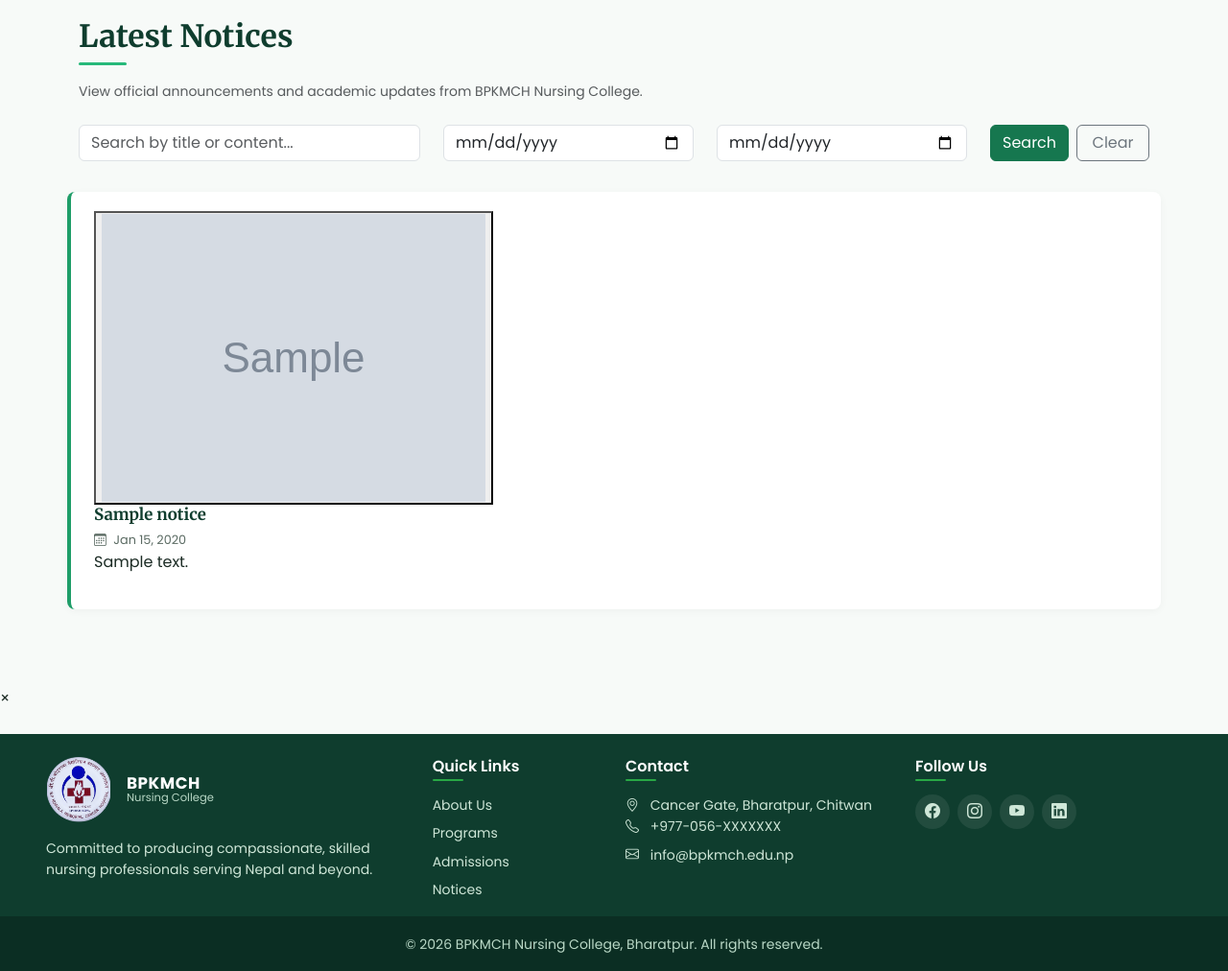
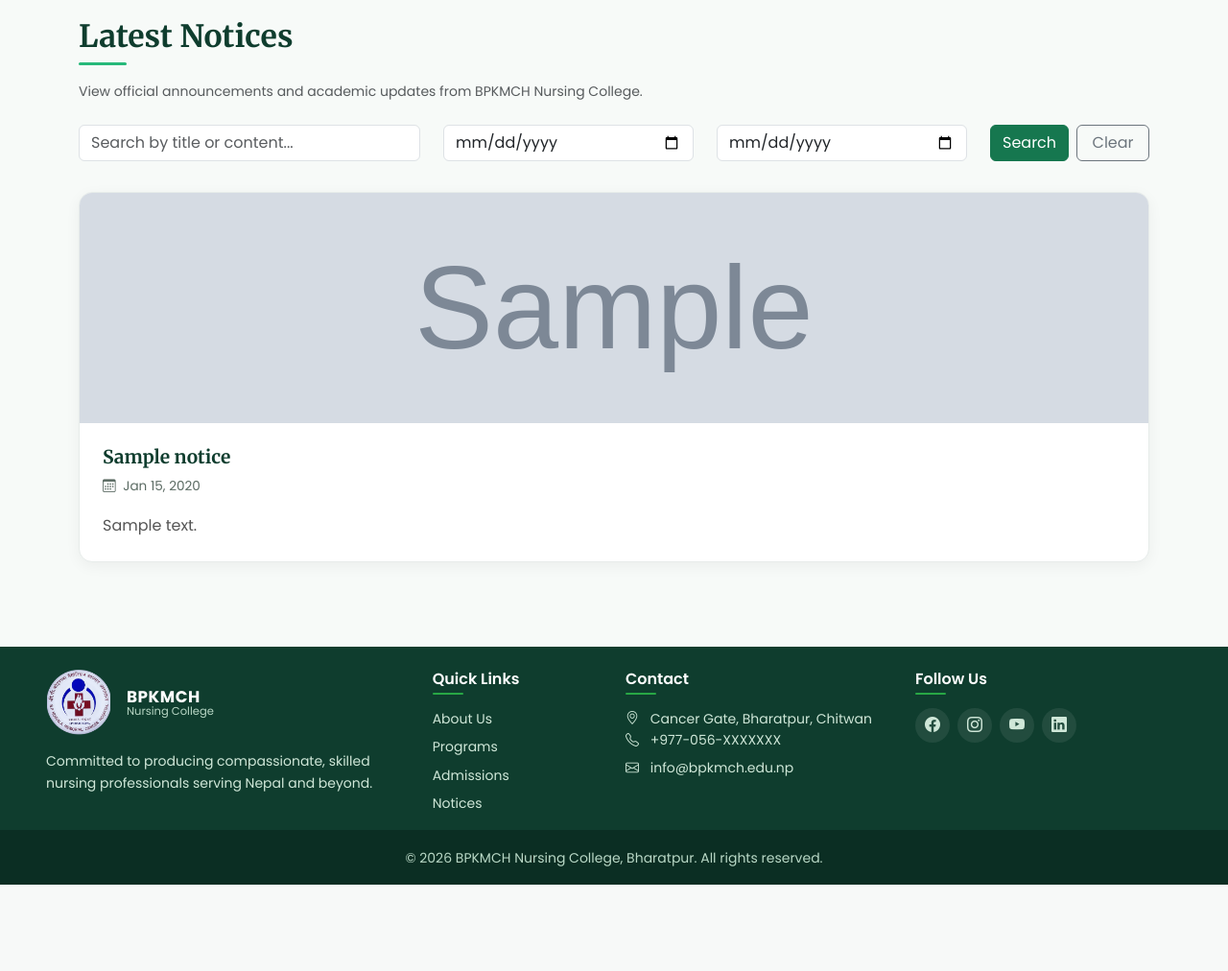
Before and after one commit to GowinG7/Nursing_college_website, a PHP site: page /notices.php in a window 1280 px wide. Shown: the part 333-1345 px from the top of the page at 96% size. After the commit the page ends 1255 px from the top, so only its background shows below. Run offline with PHP 8.4, Linux system fonts and the light colour scheme; tables that the repository leaves empty or names only in its code hold one stand-in row (values such as "Sample post"); grey boxes marked "Sample" are stand-in pictures.

Commit message:
styling all the style for better UI and design

```diff
--- a/assets/css/style.css
+++ b/assets/css/style.css
@@ -20,7 +20,127 @@ body {
   color: var(--ink);
   background: var(--bg);
   line-height: 1.6;
+  margin: 0;
 }
+/*
+   GALLERY
+ */
+
+.gallery-card {
+  overflow: hidden;
+  transition: all 0.3s ease;
+  border-radius: 12px;
+}
+
+.gallery-card:hover {
+  transform: translateY(-4px);
+}
+
+.gallery-image-btn {
+  border: 0;
+  padding: 0;
+  margin: 0;
+  width: 100%;
+  display: block;
+  background: transparent;
+  cursor: zoom-in;
+  overflow: hidden;
+}
+
+.gallery-image {
+  width: 100%;
+  height: 220px;
+  object-fit: cover;
+  display: block;
+  transition: transform 0.4s ease;
+}
+
+.gallery-image-btn:hover .gallery-image {
+  transform: scale(1.08);
+}
+
+/* Modal */
+
+.image-modal {
+  position: fixed;
+  inset: 0;
+  display: none;
+  justify-content: center;
+  align-items: center;
+  flex-direction: column;
+  background: rgba(0, 0, 0, 0.92);
+  z-index: 99999;
+}
+
+.image-modal.show {
+  display: flex;
+}
+
+.image-modal img {
+  max-width: 95vw;
+  max-height: 85vh;
+  object-fit: contain;
+  border-radius: 10px;
+}
+
+.image-modal-close {
+  position: absolute;
+  top: 15px;
+  right: 25px;
+  font-size: 42px;
+  color: #fff;
+  cursor: pointer;
+  line-height: 1;
+}
+
+#modalCaption {
+  color: #fff;
+  margin-top: 15px;
+  font-size: 16px;
+  text-align: center;
+}
+
+/* Modal */
+
+.image-modal {
+  display: none;
+  position: fixed;
+  inset: 0;
+  background: rgba(0, 0, 0, 0.92);
+  z-index: 99999;
+  justify-content: center;
+  align-items: center;
+  flex-direction: column;
+}
+
+.image-modal.show {
+  display: flex;
+}
+
+.image-modal img {
+  max-width: 95vw;
+  max-height: 85vh;
+  object-fit: contain;
+  border-radius: 8px;
+}
+
+.image-modal-close {
+  position: absolute;
+  top: 15px;
+  right: 25px;
+  color: #fff;
+  font-size: 42px;
+  cursor: pointer;
+  line-height: 1;
+}
+
+#modalCaption {
+  color: #fff;
+  margin-top: 15px;
+  font-size: 16px;
+  text-align: center;
+}
+
 h1,
 h2,
 h3,
@@ -347,23 +467,78 @@ section {
   border-radius: 6px;
 }
 
-/* NOTICES */
-.notice-item {
+/*
+   NOTICES
+ */
+
+.notice-card {
   background: #fff;
+  border-radius: 14px;
+  overflow: hidden;
+  border: 1px solid #e7ecea;
+  box-shadow: 0 4px 15px rgba(0, 0, 0, 0.05);
+  transition: all 0.3s ease;
+  height: 100%;
+}
+
+.notice-card:hover {
+  transform: translateY(-4px);
+  box-shadow: 0 12px 25px rgba(0, 0, 0, 0.08);
+}
+
+.notice-image-btn {
+  border: 0;
+  padding: 0;
+  margin: 0;
+  width: 100%;
+  background: transparent;
+  cursor: zoom-in;
+  overflow: hidden;
+  display: block;
+}
+
+.notice-image {
+  width: 100%;
+  height: 240px;
+  object-fit: cover;
+  transition: transform 0.4s ease;
+  display: block;
+}
+
+.notice-image-btn:hover .notice-image {
+  transform: scale(1.06);
+}
+
+.notice-content {
+  padding: 1.5rem;
+}
+
+.notice-title {
+  color: var(--green-900);
+  margin-bottom: 0.5rem;
+  font-size: 1.2rem;
+}
+
+.notice-date {
+  font-size: 0.85rem;
+  color: var(--muted);
+  margin-bottom: 1rem;
+}
+
+.notice-body {
+  color: #555;
+  line-height: 1.7;
+  margin-bottom: 0;
+}
+
+/* Text-only notices */
+
+.notice-card.text-only {
   border-left: 4px solid var(--green-600);
-  padding: 1.25rem 1.5rem;
-  border-radius: 8px;
-  margin-bottom: 1rem;
-  box-shadow: 0 2px 8px rgba(0, 0, 0, 0.04);
 }
-.notice-item h5 {
-  margin: 0 0 0.4rem;
-  color: var(--green-900);
-  font-size: 1.05rem;
-}
-.notice-date {
-  font-size: 0.8rem;
-  color: var(--muted);
+
+.notice-card.text-only .notice-content {
+  padding: 1.75rem;
 }
 
 /* FORM */
```
Also changed, not shown: other parts of assets/css/style.css (+114 -1 lines).
